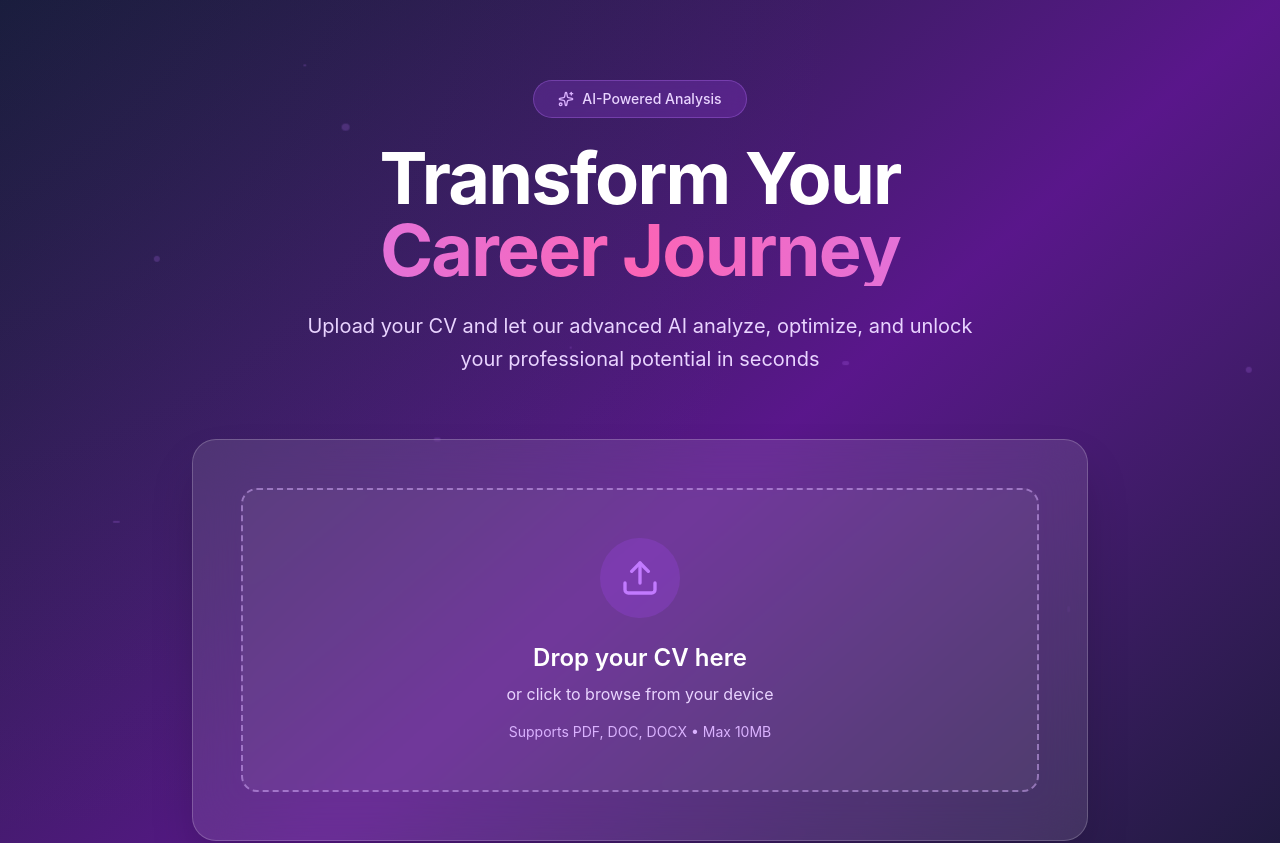
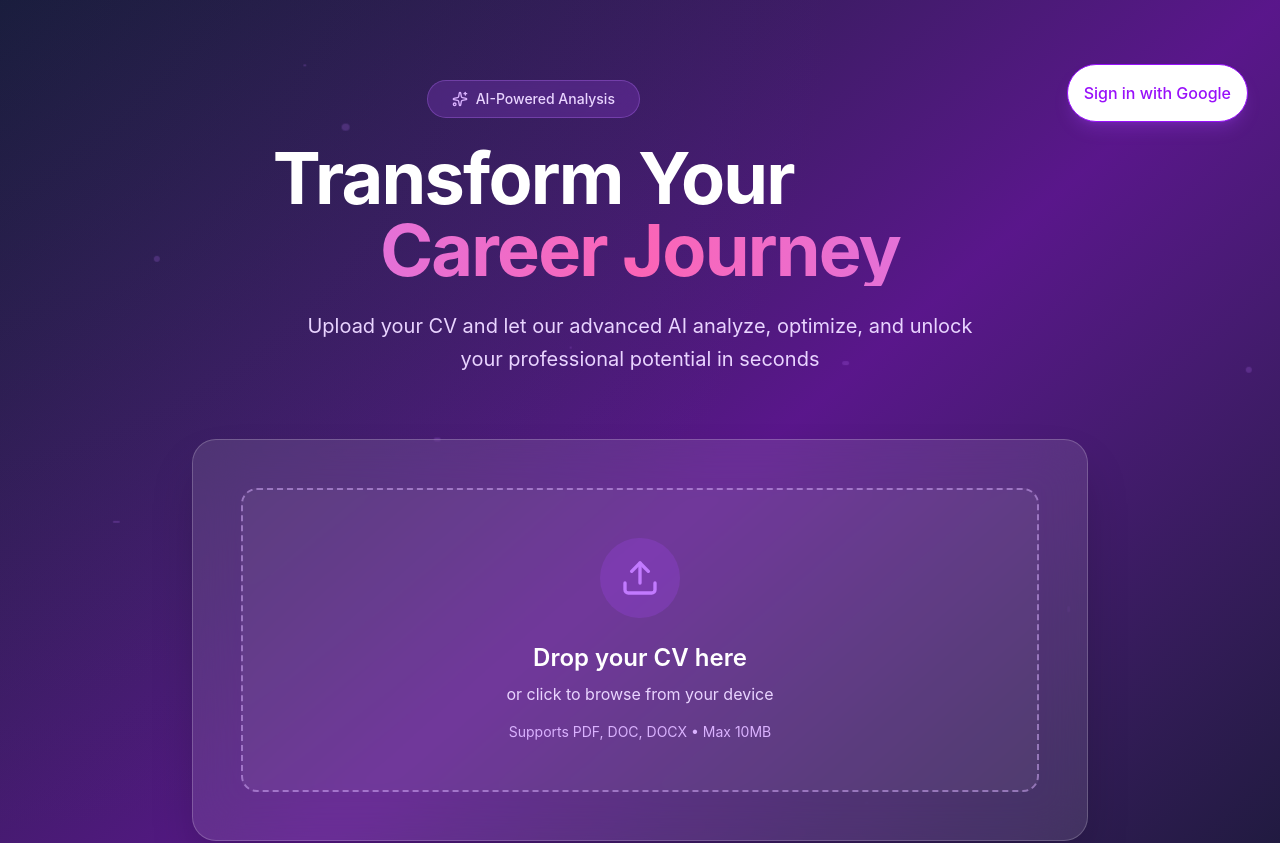
Before and after one commit to jain881/AiFolio_frontend, a React (Create React App) app: page / in a window 1280 px wide. Shown: the top 843 px of the page. Built offline with nearby package versions, Linux system fonts and the light colour scheme.

Commit message:
add login functionality

```diff
--- a/package.json
+++ b/package.json
@@ -1,9 +1,10 @@
 {
   "name": "my_portfolio",
-"homepage": ".",
+  "homepage": ".",
   "version": "0.1.0",
   "private": true,
   "dependencies": {
+    "@supabase/supabase-js": "^2.89.0",
     "@testing-library/dom": "^10.4.1",
     "@testing-library/jest-dom": "^6.9.1",
     "@testing-library/react": "^16.3.0",
--- a/src/LandingPage.js
+++ b/src/LandingPage.js
@@ -1,7 +1,7 @@
 import React, { useState, useEffect } from 'react';
 import { Upload, Sparkles, FileText, Zap, CheckCircle, ArrowRight } from 'lucide-react';
 import MainPage from './Portfolio/MainPage';
-
+import { superbase } from './superbase';
 
 
 export default function LandingPage() {
@@ -55,6 +55,15 @@ export default function LandingPage() {
     formData.append('cv', file);
     console.log("formData",process.env.REACT_APP_BASE_URL);
     try {
+      const session = await superbase.auth.getSession();
+      if (!session.data.session) {
+        alert('User not authenticated Please log in first.');
+        setIsUploading(false);
+        return;
+      }
+      else{
+        setIsUploading(true);
+
       const response = await fetch(`${process.env.REACT_APP_BASE_URL}/upload-cv`, {
         method: 'POST',
         body: formData,
@@ -70,6 +79,7 @@ export default function LandingPage() {
           setFile(null);
         }, 3000);
       }
+    }
     } catch (error) {
       console.error('Upload error:', error);
     } finally {
@@ -79,6 +89,14 @@ export default function LandingPage() {
 
   const gradientX = (mousePosition.x / window.innerWidth) * 100;
   const gradientY = (mousePosition.y / window.innerHeight) * 100;
+
+  const loginWithGoogle = async () => {
+
+    const { error } = await superbase.auth.signInWithOAuth({
+      provider: 'google',
+    });
+    if (error) console.error('Error during Google sign-in:', error.message);
+  }
 
   return (
     <>
@@ -132,6 +150,9 @@ export default function LandingPage() {
 
             <div className="relative z-10 container mx-auto px-4 py-12">
               {/* Header */}
+                <button onClick={loginWithGoogle} className='float-right flex justify-end bg-white p-4 border rounded-full mb-8 hover:bg-purple-100/80 transition weight font-medium text-purple-600 shadow-lg shadow-purple-500/20 mx-4 my-4'>
+                  Sign in with Google
+                </button>
               <div className="text-center mb-16 pt-8">
                 <div className="inline-flex items-center gap-2 bg-purple-500/20 backdrop-blur-sm border border-purple-400/30 rounded-full px-6 py-2 mb-6">
                   <Sparkles className="w-4 h-4 text-purple-300" />
--- /dev/null
+++ b/src/superbase.js
@@ -0,0 +1,5 @@
+import {createClient} from '@supabase/supabase-js';
+
+export const superbase = createClient(
+    process.env.REACT_APP_SUPER_BASE_URL, process.env.REACT_APP_SUPER_BASE_KEY
+);
```
Also changed, not shown: 2 other files (tests, documents, lock files or other folders).
